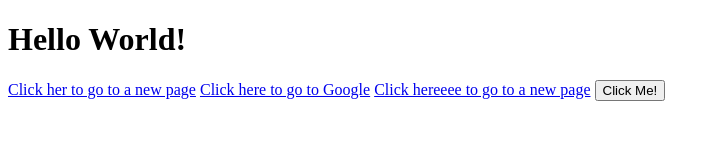
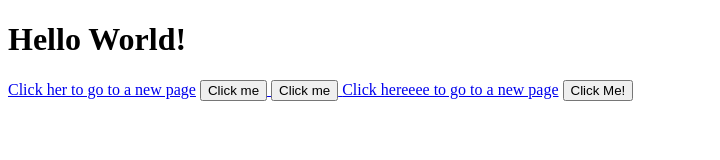
Before and after one commit to koke18/ganaylticstesting, a plain HTML site: page index.html in a window 1280 px wide. Shown: the whole page, without its empty margins (0-720 px from the left). Drawn offline with Linux system fonts and the light colour scheme.

Commit message:
Updated to button for new page

```diff
--- a/index.html
+++ b/index.html
@@ -19,8 +19,17 @@
     <!-- End Google Tag Manager (noscript) -->
     <h1>Hello World!</h1>
     <a href="https://koke18.github.io/ganaylticstesting/newpage.html" target="_blank" id="newpagebutton">Click her to go to a new page</a>
-    <a href="https://www.google.com/" target="_blank" id="google_page">Click here to go to Google</a>
+
+    <a href="https://www.google.com/" target="_blank" id="google_page">
+        <button>Click me</button>
+    </a>
+
+    <a href="https://koke18.github.io/ganaylticstesting/newpage.html" target="_blank" id="new_page_via_button">
+        <button>Click me</button>
+    </a>
+
     <a href="https://koke18.github.io/ganaylticstesting/anotherpage.html" target="_blank" id="anotherpage">Click hereeee to go to a new page</a>
+
     <button type="button">Click Me!</button>
 
 
```
